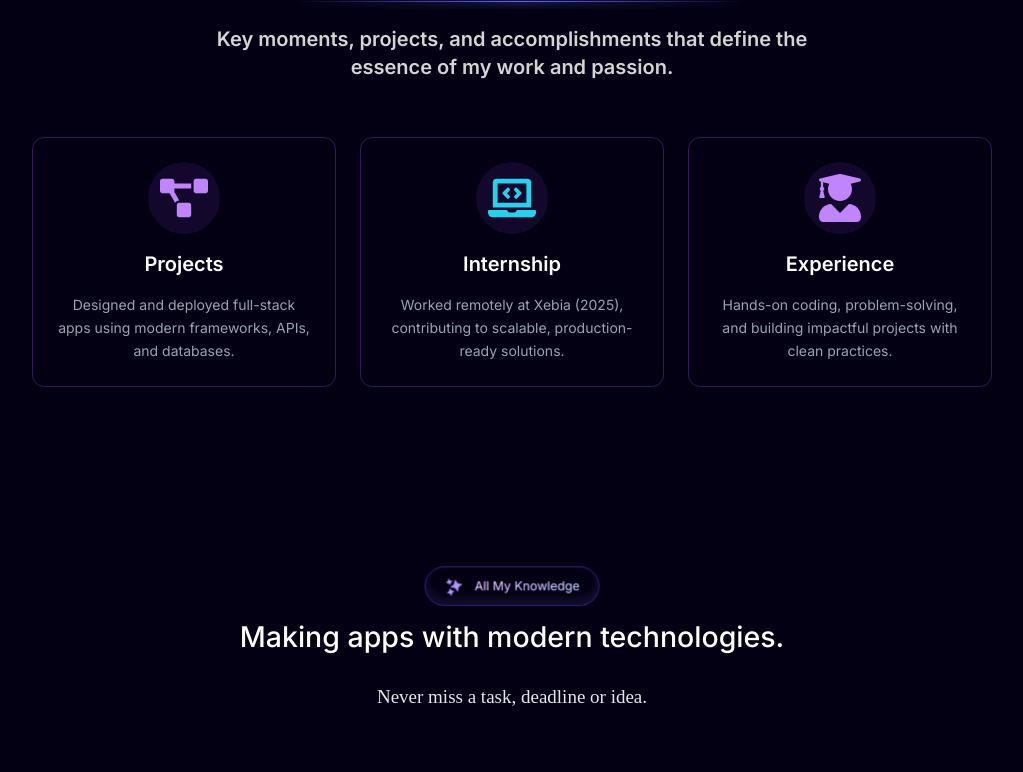
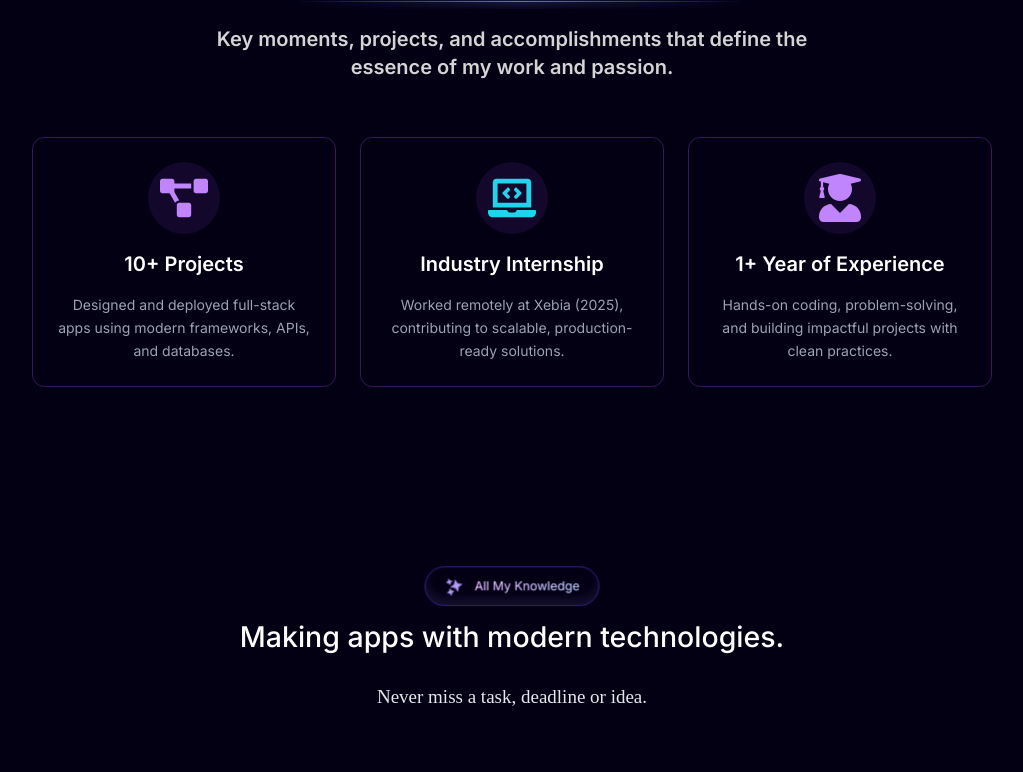
Before and after one commit to Anirudh-Singh-26/Galaxy_Portfoli, a Next.js app: page / in a window 1280 px wide. Shown: the part 1621-2393 px from the top of the page, without its empty margins (128-1151 px from the left). Built offline with nearby package versions, Linux system fonts and the light colour scheme; no server answers; a web font is replaced by a local one.

Commit message:
Updating files

```diff
--- a/components/main/quick-stats.tsx
+++ b/components/main/quick-stats.tsx
@@ -139,7 +139,7 @@ export const Highlights = () => {
       <div className="text-center grid grid-cols-3 gap-3 sm:gap-6 w-full max-w-7xl mt-6 sm:mt-10 lg:mt-12">
         <HighlightCard
           icon={<FaProjectDiagram className="text-purple-400" />}
-          title="Projects"
+          title="10+ Projects"
           description="Designed and deployed full-stack apps using modern frameworks, APIs, and databases."
           delay={0.1}
           color="purple"
@@ -148,7 +148,7 @@ export const Highlights = () => {
         />
         <HighlightCard
           icon={<FaLaptopCode className="text-cyan-400" />}
-          title="Internship"
+          title="Industry Internship"
           description="Worked remotely at Xebia (2025), contributing to scalable, production-ready solutions."
           delay={0.3}
           color="cyan"
@@ -157,7 +157,7 @@ export const Highlights = () => {
         />
         <HighlightCard
           icon={<FaUserGraduate className="text-purple-400" />}
-          title="Experience"
+          title="1+ Year of Experience"
           description="Hands-on coding, problem-solving, and building impactful projects with clean practices."
           delay={0.5}
           color="purple"
```
